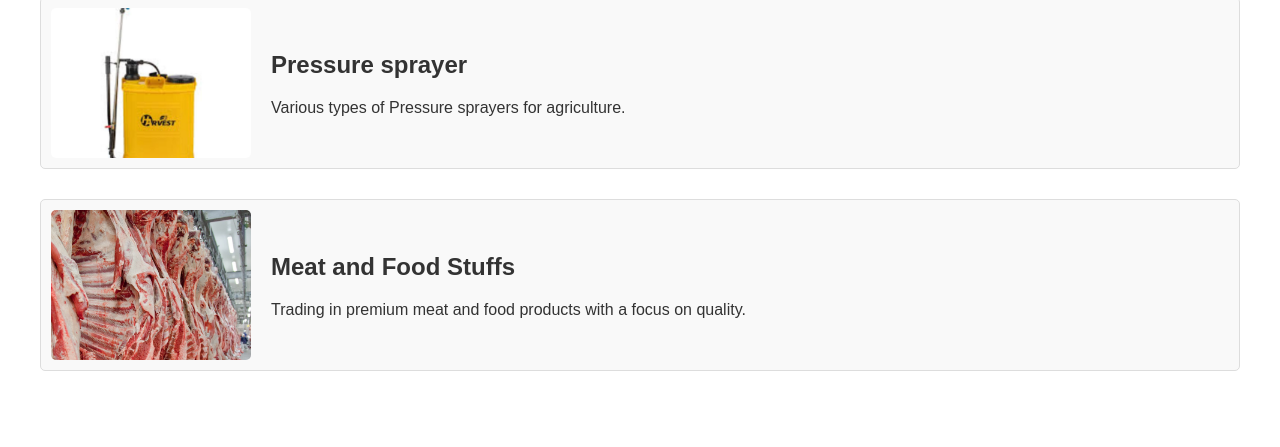
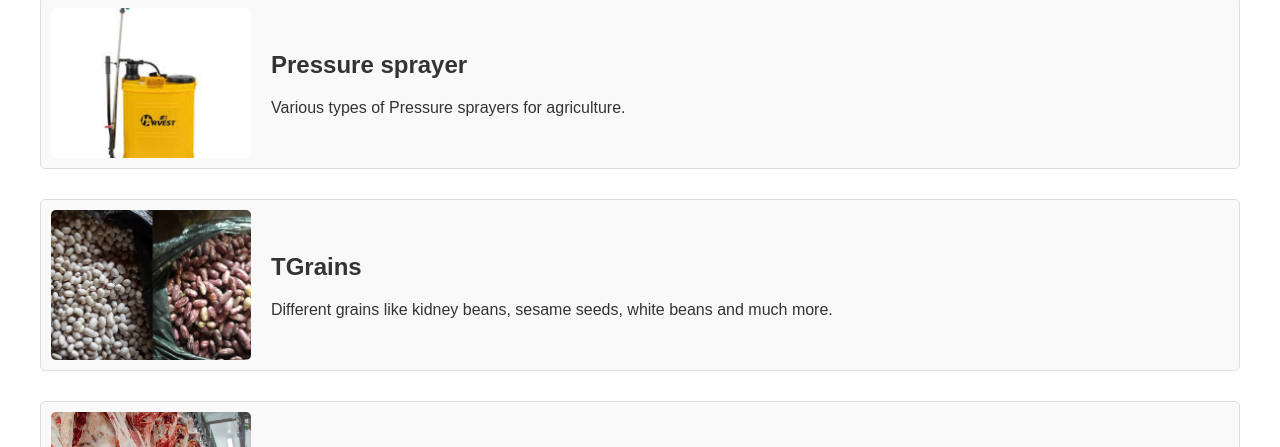
Before and after one commit to edenlit54514/albatal, a plain HTML site: page index.html in a window 1280 px wide. Shown: the part 3855-4302 px from the top of the page. Drawn offline with Linux system fonts and the light colour scheme.

Commit message:
Update index.html

```diff
--- a/index.html
+++ b/index.html
@@ -185,7 +185,13 @@
                 </div>
             </div>
 
-            <!-- Service 15: Meat and Food Stuffs -->
+             <div class="service">
+                <img src="Screenshot 2024-10-09 220534.png" alt="Grains">
+                <div class="service-text">
+                    <h3>TGrains</h3>
+                    <p>Different grains like kidney beans, sesame seeds, white beans and much more.</p>
+                </div>
+            </div>
             <div class="service">
                 <img src="meat.jpeg" alt="Meat and Food Stuffs">
                 <div class="service-text">
```
